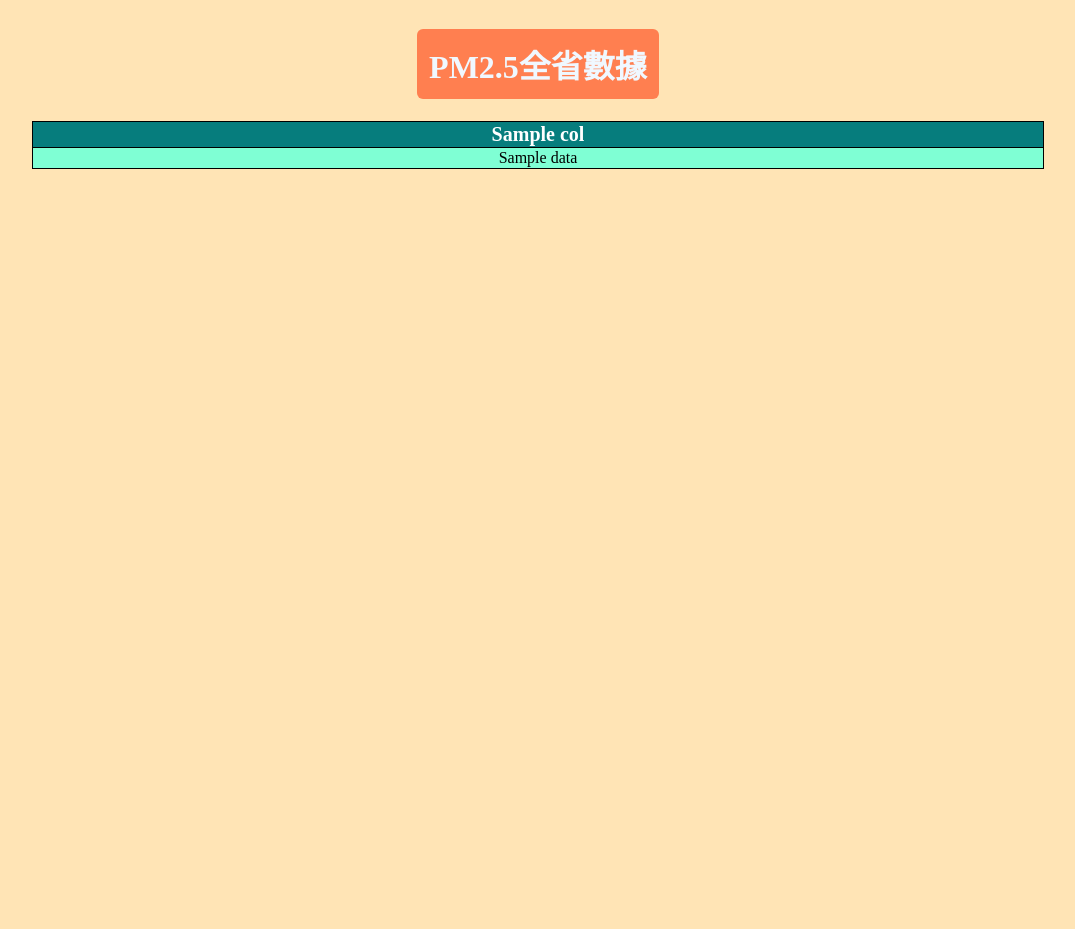
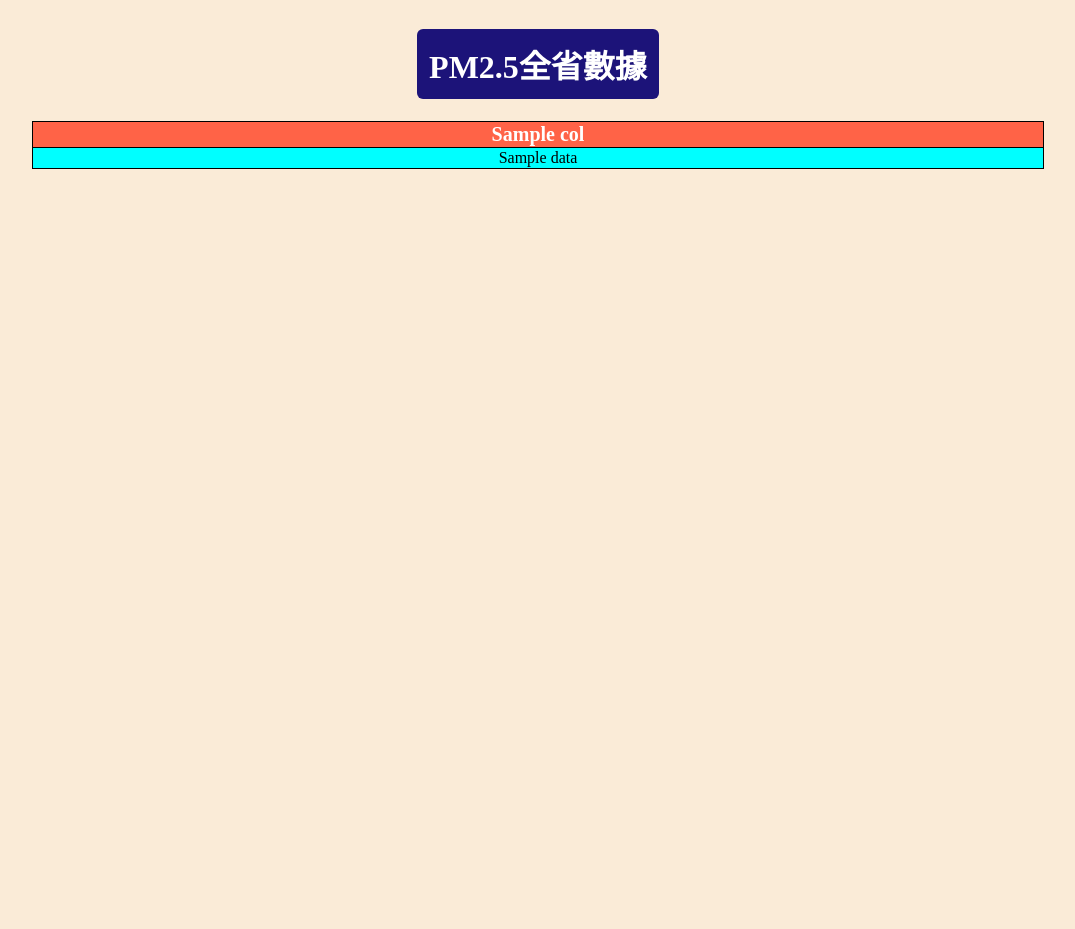
Before and after one commit to peiyi523/flask_demo, a Flask app: template templates/pm25.html in a window 1280 px wide. Shown: the whole page, without its empty margins (102-1177 px from the left). Before the commit the page ends 169 px from the top, so only its background shows below. Run offline with Flask 3, Linux system fonts and the light colour scheme; the template is opened without the code that fills it: most values are stand-ins (such as "Sample title", 1, 10 or a date in 2020).

Commit message:
完成縣市的選擇跟繪製

```diff
--- a/main.py
+++ b/main.py
@@ -14,6 +14,22 @@ def pm25_charts():
     return render_template("pm25-charts.html", countys=countys)
 
 
+@app.route("/county-pm25-data/<county>", methods=["GET"])
+def county_pm25_data(county):
+    columns, values = get_county_pm25(county)
+    site = [value[0] for value in values]
+    pm25 = [value[2] for value in values]
+    result = json.dumps(
+        {
+            "site": site,
+            "pm25": pm25,
+        },
+        ensure_ascii=False,
+    )
+
+    return result
+
+
 @app.route("/six-pm25-data")
 def six_pm25_data():
     pm25 = get_six_pm25()
@@ -24,16 +40,17 @@ def six_pm25_data():
         },
         ensure_ascii=False,
     )
+
     return result
 
 
 @app.route("/pm25-data", methods=["GET"])
 def pm25_data():
     columns, values = get_pm25()
-
     site = [value[0] for value in values]
     pm25 = [value[2] for value in values]
     datetime = values[0][-2]
+
     # 取得最高跟最低的數據
     sorted_data = sorted(values, key=lambda x: x[2])
     # print(sorted_data)
@@ -51,23 +68,7 @@ def pm25_data():
         },
         ensure_ascii=False,
     )
-    return result
 
-
-@app.route("/county-pm25-data/<county>", methods=["GET"])
-def county_pm25_data(county):
-    columns, values = get_county_pm25(county)
-
-    site = [value[0] for value in values]
-    pm25 = [value[2] for value in values]
-
-    result = json.dumps(
-        {
-            "site": site,
-            "pm25": pm25,
-        },
-        ensure_ascii=False,
-    )
     return result
 
 
--- a/pm25.py
+++ b/pm25.py
@@ -5,11 +5,25 @@ df = None
 six_countys = ["臺北市", "新北市", "桃園市", "臺中市", "臺南市", "高雄市"]
 
 
+def get_county_pm25(county):
+    global df
+    if df is None:
+        df = pd.read_csv(url).dropna()
+
+    df1 = df.groupby("county").get_group(county)
+    columns = df1.columns.tolist()
+    values = df1.values.tolist()
+
+    return columns, values
+
+
 def get_countys():
     global df
     if df is None:
         df = pd.read_csv(url).dropna()
+
     countys = df["county"].unique()
+
     return countys
 
 
@@ -17,6 +31,7 @@ def get_pm25():
     global df
     if df is None:
         df = pd.read_csv(url).dropna()
+
     columns = df.columns.tolist()
     values = df.values.tolist()
 
@@ -27,6 +42,7 @@ def get_six_pm25():
     global df
     if df is None:
         df = pd.read_csv(url).dropna()
+
     pm25 = []
     for county in six_countys:
         pm25.append(round(df.groupby("county").get_group(county)["pm25"].mean(), 2))
@@ -34,16 +50,5 @@ def get_six_pm25():
     return pm25
 
 
-def get_county_pm25(county):
-    global df
-    if df is None:
-        df = pd.read_csv(url).dropna()
-    df1.groupby("county").get_group(county)
-    columns = df1.columns.tolist()
-    values = df1.values.tolist()
-
-    return columns, values
-
-
 if __name__ == "__main__":
     print(get_six_pm25())
--- a/templates/pm25.html
+++ b/templates/pm25.html
@@ -4,22 +4,28 @@
 <head>
     <meta charset="UTF-8">
     <meta name="viewport" content="width=device-width, initial-scale=1.0">
-    <title>PM2.5數據</title>
+    <title>PM2.5表格</title>
     <style>
         body {
             text-align: center;
-            background-color: #FFE4B5;
+            background-color: antiquewhite;
+        }
+
+        #table-container {
+            width: 80%;
+            margin: 0 auto;
+            height: 800px;
+            overflow-y: auto;
         }
 
         table {
-            width: 80%;
-            margin: 0 auto;
+            width: 100%;
             border: 1px solid black;
             border-collapse: collapse;
         }
 
         th {
-            background-color: rgb(6, 125, 125);
+            background-color: tomato;
             color: white;
             font-size: 20px;
         }
@@ -29,34 +35,34 @@
         }
 
         td:nth-child(1) {
-            background-color: aquamarine;
+            background-color: aqua;
         }
 
         td:nth-child(3) {
-            background-color: aquamarine;
-        }
-
-        td:nth-child(5) {
-            background-color: aquamarine;
+            background-color: yellow;
         }
 
         .title {
-            background-color: coral;
-            color: aliceblue;
+            background-color: rgb(28, 19, 121);
+            color: white;
             display: inline-block;
             padding: 12px;
             border-radius: 6px;
         }
 
-        /* @media screen and (feConvolveMatrix) */
+        @media screen and (max-width:1024px) {
+            #table-container {
+                width: 100%;
+                font-size: 12px;
+            }
+        }
     </style>
 
 </head>
 
 <body>
     <h1 class="title">PM2.5全省數據</h1>
-    <!-- {{columns}}
-    {{values}} -->
+    <div id="table-container">
         <table border="1">
             <thead>
                 <tr>
@@ -66,15 +72,16 @@
                 </tr>
             </thead>
             <tbody>
-            {% for val in values %}
+                {% for value in values %}
                 <tr>
-                {% for data in val %}
+                    {% for data in value %}
                     <td>{{data}}</td>
                     {% endfor %}
                 </tr>
                 {% endfor %}
             </tbody>
         </table>
+    </div>
 </body>
 
 </html>
```
Also changed, not shown: static/js/main.js (+44 -49 lines), templates/pm25-charts.html (+5 -8 lines), 1 other file. Lines whose indentation alone changed are shown as unchanged.
